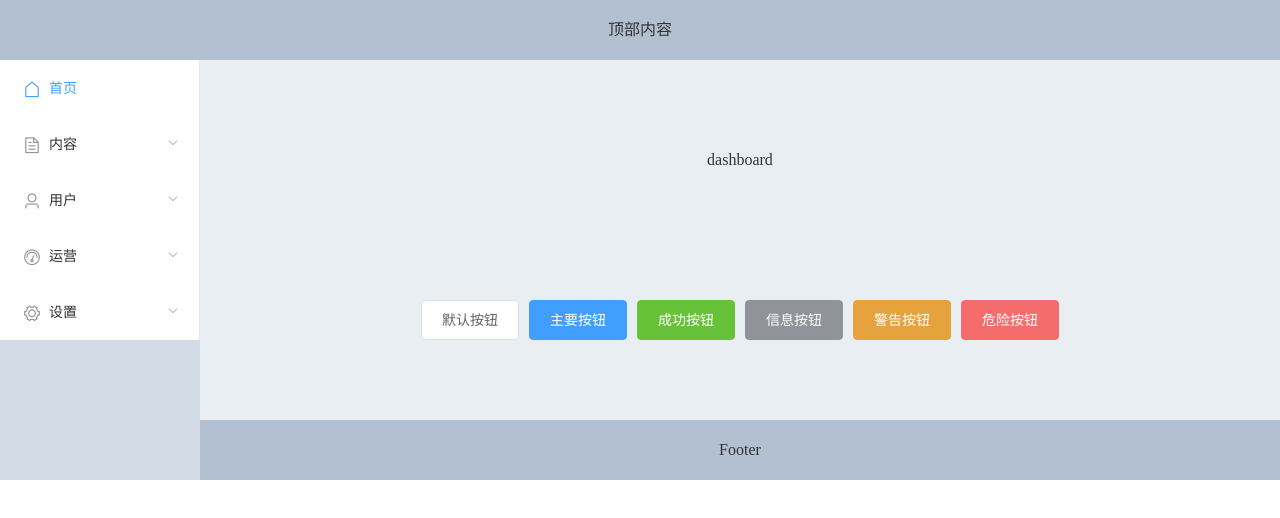
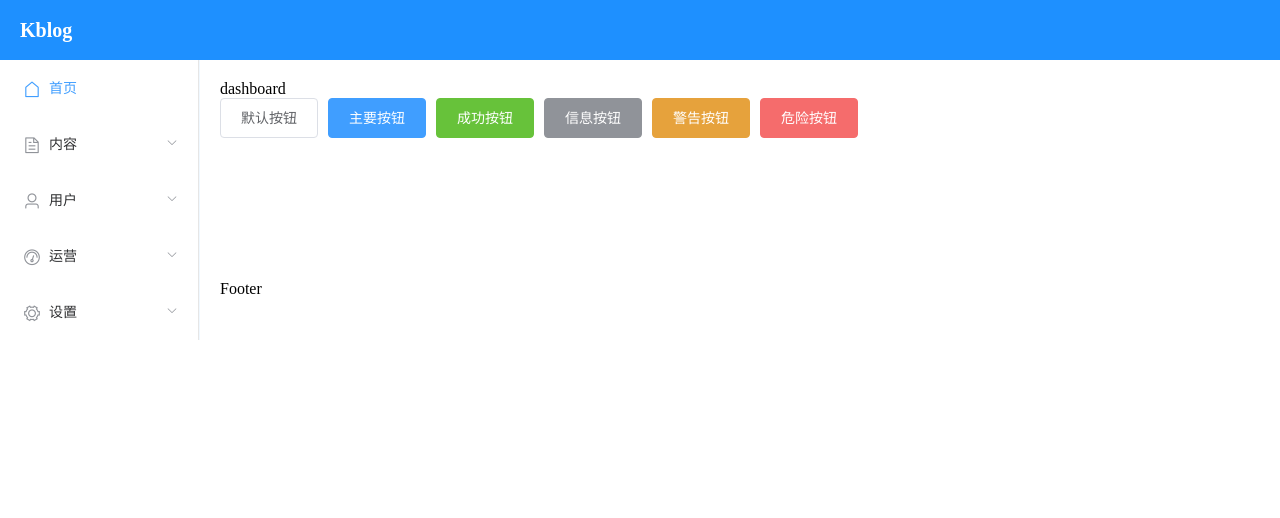
Before and after one commit to shaozk/kblog-ui, a Vue app: page /#/index in a window 1280 px wide. Shown: the top 518 px of the page. Built offline with nearby package versions, Linux system fonts and the light colour scheme.

Commit message:
管理中心UI修改

```diff
--- a/src/layout/base-view.vue
+++ b/src/layout/base-view.vue
@@ -1,7 +1,9 @@
 <template>
   <div id="app">
     <el-container>
-      <el-header>顶部内容</el-header>
+      <el-header id="admin-header-box">
+        <topHeader></topHeader>
+      </el-header>
       <el-container>
         <el-aside id="left-menu-list-box" width="200px">
           <left-menu></left-menu>
@@ -30,37 +32,15 @@
 </script>
 
 <style>
-.el-header, .el-footer {
-  background-color: #B3C0D1;
-  color: #333;
-  text-align: center;
+.el-header {
+  background-color: dodgerblue;
   line-height: 60px;
 }
 
 .el-aside {
-  background-color: #D3DCE6;
-  color: #333;
   line-height: 200px;
+  border-right: aliceblue solid 1px;
 }
 
-.el-main {
-  background-color: #E9EEF3;
-  color: #333;
-  text-align: center;
-  line-height: 160px;
-}
-
-body > .el-container {
-  margin-bottom: 40px;
-}
-
-.el-container:nth-child(5) .el-aside,
-.el-container:nth-child(6) .el-aside {
-  line-height: 260px;
-}
-
-.el-container:nth-child(7) .el-aside {
-  line-height: 320px;
-}
 
 </style>
--- a/src/layout/right-content.vue
+++ b/src/layout/right-content.vue
@@ -1,7 +1,7 @@
 <template>
   <div>
-    <div class="header-part">right content</div>
-    <div class="content">
+    <div class="content-title-box">right content</div>
+    <div class="content-container-box">
       <router-view></router-view>
     </div>
   </div>
@@ -13,6 +13,13 @@ name: "right-content"
 }
 </script>
 
-<style scoped>
+<style>
+   .content-title-box {
+     padding: 10px;
+   }
 
+   .content-container-box {
+     padding: 10px;
+     border-bottom: solid 1px #e6e6e6;
+   }
 </style>
--- /dev/null
+++ b/src/layout/top-header.vue
@@ -0,0 +1,24 @@
+<template>
+  <div>
+    <div class="header-left-box">
+      <div class="header-logo">Kblog</div>
+    </div>
+    <div class="header-right-box">
+
+    </div>
+  </div>
+</template>
+
+<script>
+export default {
+  name: "top-header"
+}
+</script>
+
+<style>
+  .header-logo {
+    color: #fff;
+    font-size: 20px;
+    font-weight: 600;
+  }
+</style>
--- a/src/main.js
+++ b/src/main.js
@@ -5,9 +5,11 @@ import ElementUI from 'element-ui'
 import 'element-ui/lib/theme-chalk/index.css'
 
 import leftMenu from './layout/left-menu'
+import topHeader from './layout/top-header'
 
 Vue.use(ElementUI)
 Vue.component('leftMenu', leftMenu)
+Vue.component('topHeader', topHeader)
 Vue.config.productionTip = false
 
 new Vue({
--- a/src/router/index.js
+++ b/src/router/index.js
@@ -93,7 +93,7 @@ export const routes = [
                 component: rightView,
                 children: [
                     {
-                        path: '/email',
+                        path: 'email',
                         name: '邮箱设置',
                         icon: 'el-icon-phone-outline',
                         hidden: false,
```
